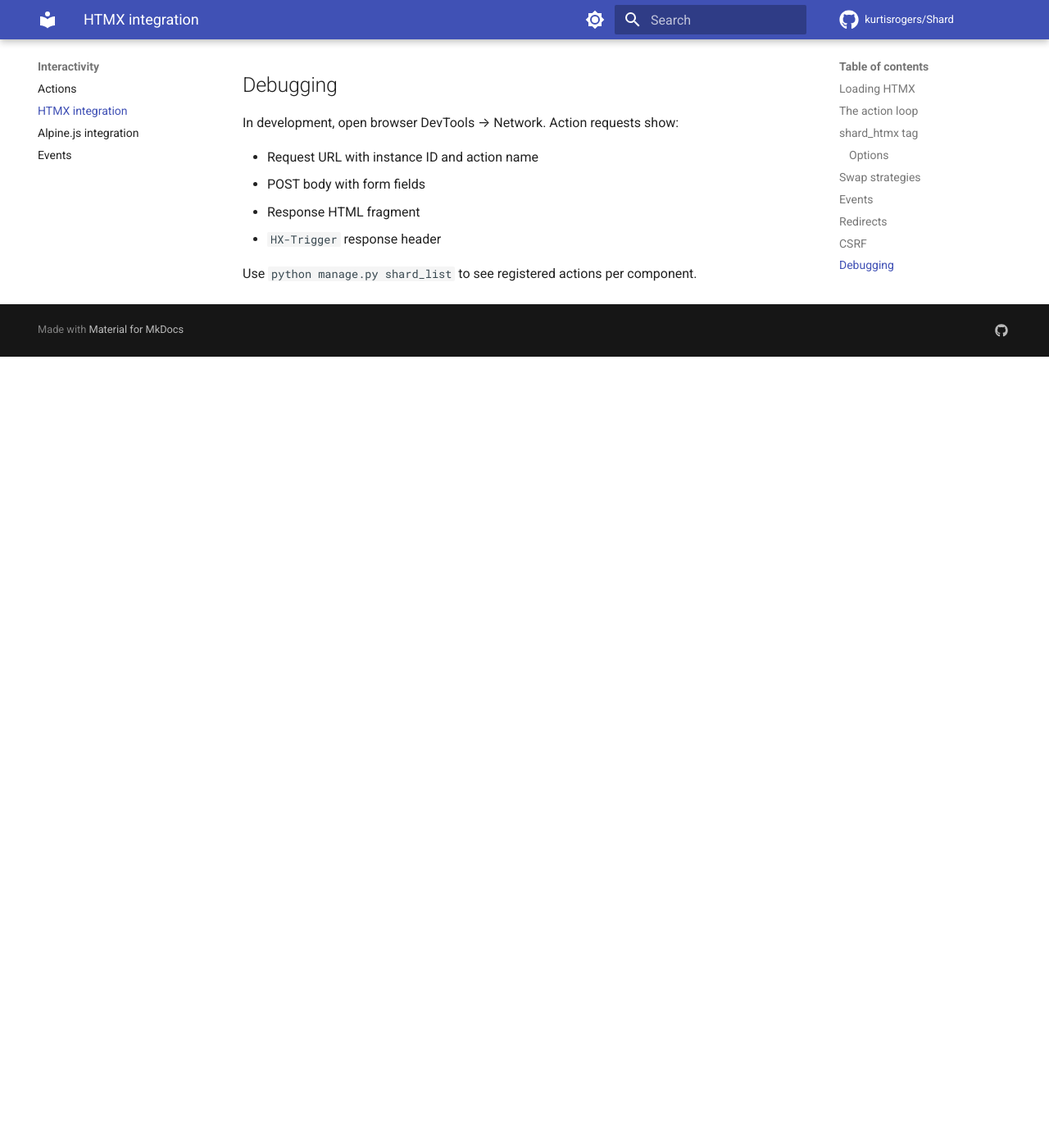
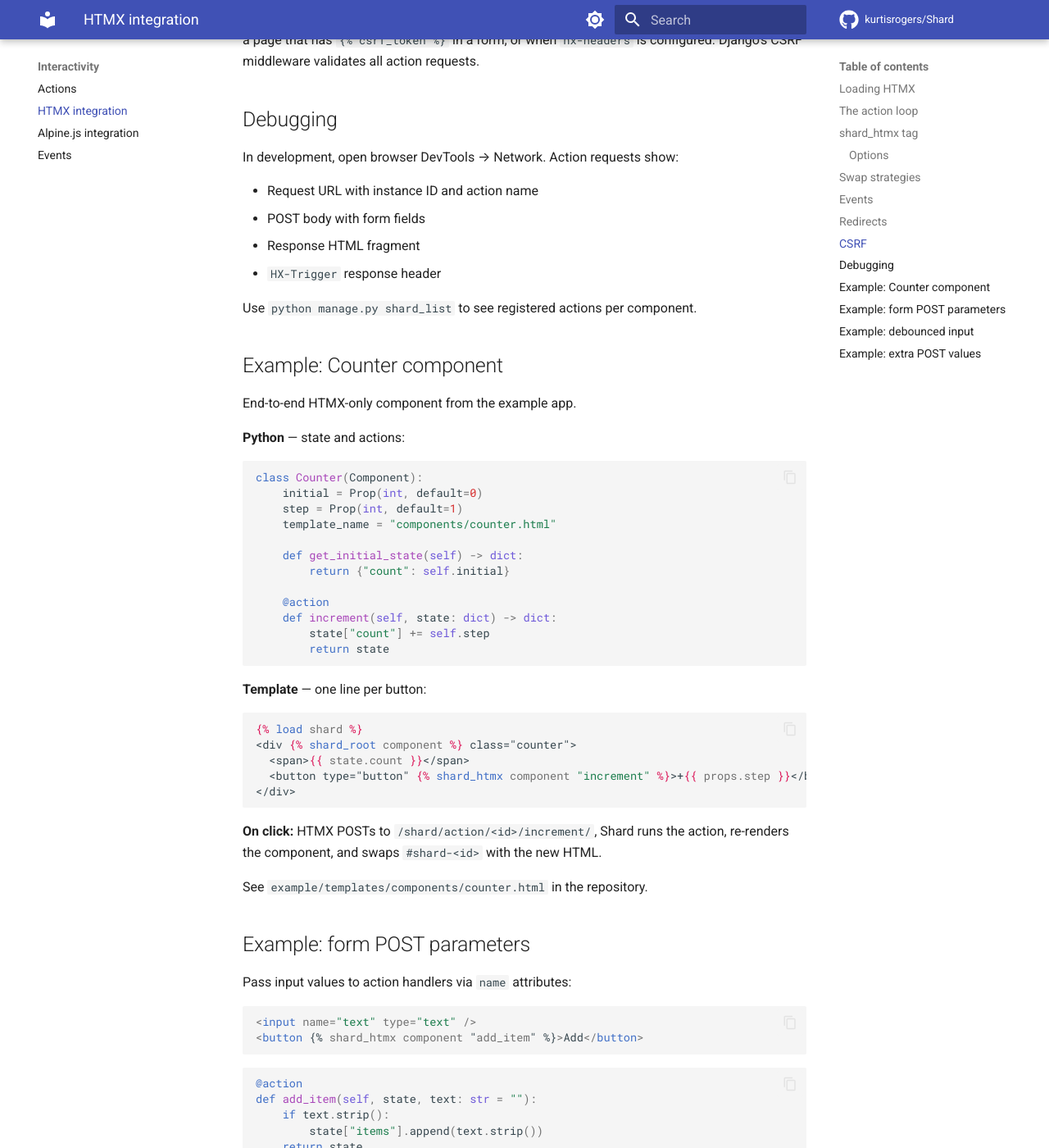
Before and after one commit to kurtisrogers/Shard, an MkDocs documentation site: the page built from docs/interactivity/htmx.md, in a window 1280 px wide and 1400 px high, scrolled down 2630 px. Shown: the whole window at 82% size. Built offline with MkDocs 1.6.1 and Material for MkDocs 9.7.7, drawn with Linux system fonts in a browser that asks for light colours; comment, search, counter and statistics services are not loaded; before the commit the page ends 3065 px from its top, so only the background shows below that; some of the changed text lies outside the part shown.

Commit message:
Docs: add HTMX and Alpine developer guide with examples
New guides/htmx-and-alpine.md with end-to-end Counter and TodoList
walkthroughs, common patterns, and debugging tips. Expand htmx.md and
alpine.md with focused examples and cross-links.

Co-authored-by: Kurtis Rogers <kurtmcmurt@gmail.com>

````diff
--- /dev/null
+++ b/docs/guides/htmx-and-alpine.md
@@ -0,0 +1,391 @@
+# Working with HTMX and Alpine
+
+Shard uses **HTMX** for server-driven updates and **Alpine.js** for client-side UI that does not need a round-trip. Both are bundled as static files — no npm, no build step.
+
+This guide walks through how developers actually build interactive components: the workflow, when to reach for each tool, and full examples from the repository.
+
+## Mental model
+
+```
+┌─────────────────────────────────────────────────────────────┐
+│  Page template                                              │
+│  {% shard_scripts alpine=True %}   ← load once per page     │
+│  {% component Counter %}{% endcomponent %}                  │
+└─────────────────────────────────────────────────────────────┘
+                              │
+                              ▼
+┌─────────────────────────────────────────────────────────────┐
+│  Component template                                         │
+│  {% shard_root component %}        ← HTMX swap target       │
+│  {% shard_htmx component "increment" %}  ← POST to server   │
+│  {% shard_alpine component %}      ← optional client state  │
+└─────────────────────────────────────────────────────────────┘
+                              │
+              User click ─────┴─────► POST /shard/action/<id>/<action>/
+                                            │
+                                            ▼
+                              @action method updates state
+                                            │
+                                            ▼
+                              Component re-rendered → HTML fragment
+                                            │
+                                            ▼
+                              HTMX swaps fragment into DOM
+```
+
+**HTMX** owns persistence: counters, lists, form saves, validation. The server is the source of truth.
+
+**Alpine** owns ephemeral UI: open/closed panels, focus rings, transitions, disabling a button while typing. It resets on full page reload unless you mirror values in server state.
+
+See also: [Actions](../interactivity/actions.md), [HTMX](../interactivity/htmx.md), [Alpine](../interactivity/alpine.md), [Events](../interactivity/events.md).
+
+## Page setup
+
+Load scripts once in your page layout. Pass `alpine=True` when any component on the page uses `{% shard_alpine %}`:
+
+```django
+{% load shard %}
+{% shard_scripts alpine=True %}
+```
+
+The example app does this in `example/templates/home.html`. Without Alpine on the page, `x-data` directives are inert.
+
+| Script | Purpose |
+| ------ | ------- |
+| `htmx.min.js` | POST actions, swap HTML fragments |
+| `alpine.min.js` | `x-data`, `x-show`, `@click`, etc. |
+| `shard.js` | Adds `shard=1` to HTMX requests (framework marker) |
+
+## Workflow: building an HTMX-only component
+
+Use HTMX alone when every interaction should update server state and re-render the component.
+
+### 1. Define state and actions in Python
+
+```python
+# example/components.py
+from shard import Component, Prop, action, computed, emits
+
+class Counter(Component):
+    initial = Prop(int, default=0)
+    step = Prop(int, default=1)
+    template_name = "components/counter.html"
+
+    def get_initial_state(self) -> dict:
+        return {"count": self.initial}
+
+    @computed
+    def label(self) -> str:
+        return f"Current count is {self.state['count']}"
+
+    @emits("counter:changed")
+    @action
+    def increment(self, state: dict) -> dict:
+        state["count"] += self.step
+        return state
+
+    @emits("counter:changed")
+    @action
+    def decrement(self, state: dict) -> dict:
+        state["count"] -= self.step
+        return state
+```
+
+### 2. Wire buttons in the template
+
+```django
+{# example/templates/components/counter.html #}
+{% load shard %}
+<div {% shard_root component %} class="counter">
+  <p class="counter__value">
+    <strong>Count:</strong>
+    <span>{{ state.count }}</span>
+  </p>
+  <p class="counter__label"><small>{{ computed.label }}</small></p>
+  <div class="counter__actions">
+    <button type="button" class="counter__btn" {% shard_htmx component "increment" %}>
+      +{{ props.step }}
+    </button>
+    <button type="button" class="counter__btn" {% shard_htmx component "decrement" %}>
+      -{{ props.step }}
+    </button>
+  </div>
+</div>
+```
+
+### 3. What happens on click
+
+`{% shard_htmx component "increment" %}` expands to:
+
+```html
+hx-post="/shard/action/<instance_id>/increment/"
+hx-target="#shard-<instance_id>"
+hx-swap="outerHTML"
+```
+
+HTMX POSTs to Shard, the `increment` action runs, state is saved, the component re-renders, and HTMX replaces the entire `#shard-<id>` element with the new HTML. The count in the response always matches server state.
+
+### 4. Mount on a page
+
+```django
+{% component Card title="Counter" %}
+  {% component Counter initial=3 step=2 %}{% endcomponent %}
+{% endcomponent %}
+```
+
+Or from a view with `mount(Counter, props={"initial": 3})`.
+
+### 5. Listen for events (optional)
+
+`@emits("counter:changed")` adds that event to the `HX-Trigger` response header. Other components or page scripts can react:
+
+```javascript
+document.body.addEventListener("counter:changed", () => {
+  console.log("Counter updated");
+});
+```
+
+## Workflow: combining Alpine and HTMX
+
+Use both when you need **immediate client feedback** and **server persistence** in the same component. The example `TodoList` is the canonical pattern.
+
+### 1. Split server state and client state
+
+```python
+class TodoList(Component):
+    placeholder = Prop(str, default="Add a task...")
+    template_name = "components/todo_list.html"
+
+    def get_initial_state(self) -> dict:
+        return {"items": [], "draft": ""}  # persisted on server
+
+    def get_client_state(self) -> dict:
+        return {"focused": False}  # Alpine only; resets on full reload
+
+    @action
+    def add_item(self, state: dict, text: str = "") -> ActionResult:
+        value = (text or state.get("draft", "")).strip()
+        if value:
+            state.setdefault("items", []).append(value)
+            state["draft"] = ""
+            return ActionResult.with_events(state, **{"todo:added": {"item": value}})
+        return ActionResult(state=state)
+
+    @action
+    def set_draft(self, state: dict, draft: str = "") -> dict:
+        state["draft"] = draft
+        return state
+
+    @action
+    def remove_item(self, state: dict, index: str = "0") -> dict:
+        ...
+```
+
+| Data | Where | Updated by |
+| ---- | ----- | ---------- |
+| `items`, `draft` | `state` (server) | `@action` methods |
+| `focused` | `get_client_state()` (client) | Alpine `@focus` / `@blur` |
+
+### 2. Template: Alpine on the root, HTMX on controls
+
+```django
+{# example/templates/components/todo_list.html #}
+{% load shard %}
+<div {% shard_root component %} class="todo" {% shard_alpine component %}>
+  <form
+    class="todo__form"
+    {% shard_htmx component "add_item" %}
+    @submit.prevent="$el.requestSubmit()"
+  >
+    <input
+      class="todo__input"
+      type="text"
+      name="text"
+      placeholder="{{ props.placeholder }}"
+      value="{{ state.draft }}"
+      {% shard_htmx component "set_draft" trigger="keyup changed delay:300ms" %}
+      @focus="focused = true"
+      @blur="focused = false"
+    />
+    <button class="todo__submit" type="submit">Add</button>
+  </form>
+
+  {% if state.items %}
+    <ul class="todo__items">
+      {% for item in state.items %}
+        <li class="todo__item">
+          <span>{{ item }}</span>
+          <button
+            type="button"
+            class="todo__remove"
+            {% shard_htmx component "remove_item" index=forloop.counter0 %}
+          >
+            Remove
+          </button>
+        </li>
+      {% endfor %}
+    </ul>
+  {% else %}
+    <p class="todo__empty"><em>No tasks yet.</em></p>
+  {% endif %}
+</div>
+```
+
+Key techniques in this template:
+
+| Technique | Why |
+| --------- | --- |
+| `{% shard_alpine component %}` on root | Seeds `x-data='{"focused": false}'` from `get_client_state()` |
+| `{% shard_htmx component "add_item" %}` on `<form>` | Submit POSTs `text` field to `add_item` |
+| `@submit.prevent="$el.requestSubmit()"` | Alpine prevents full navigation; HTMX handles the POST |
+| `{% shard_htmx ... trigger="keyup changed delay:300ms" %}` on input | Debounced draft sync to server without submitting |
+| `name="text"` on input | Becomes `text=` keyword arg in `add_item(self, state, text=...)` |
+| `index=forloop.counter0` on remove button | Passed as `index=` to `remove_item` via `hx-vals` |
+
+### 3. Debounced server sync
+
+The draft input fires `set_draft` on keyup (300 ms debounce). Server state stays in sync if the user navigates away mid-edit, while Alpine handles focus styling without a round-trip:
+
+```html
+<input
+  {% shard_htmx component "set_draft" trigger="keyup changed delay:300ms" %}
+  @focus="focused = true"
+  @blur="focused = false"
+/>
+```
+
+You could also use `:class="{ 'is-focused': focused }"` for visual feedback driven by Alpine.
+
+## When to use HTMX vs Alpine
+
+| Task | Tool | Example |
+| ---- | ---- | ------- |
+| Increment a counter | HTMX | `Counter.increment` |
+| Persist a todo list | HTMX | `TodoList.add_item` |
+| Sync draft text to server | HTMX (debounced) | `TodoList.set_draft` |
+| Track input focus | Alpine | `focused` in `get_client_state()` |
+| Toggle a dropdown open | Alpine | `open = !open` |
+| Animate panel enter/leave | Alpine | `x-show` + `x-transition` |
+| Save form to database | HTMX | `@action` + `ActionResult` |
+| Navigate after save | HTMX | `ActionResult(redirect="/done/")` |
+
+**Rule of thumb:** if it must survive a component re-render or page refresh, put it in server `state`. If it is purely visual and ephemeral, use Alpine.
+
+## Common patterns
+
+### POST form fields to an action
+
+Any `name` attribute in the request becomes a keyword argument:
+
+```html
+<input name="email" type="email" />
+<button {% shard_htmx component "subscribe" %}>Subscribe</button>
+```
+
+```python
+@action
+def subscribe(self, state, email: str = ""):
+    state["email"] = email.strip()
+    return state
+```
+
+### Pass extra values without a form field
+
+```html
+<button {% shard_htmx component "remove_item" index=forloop.counter0 %}>Remove</button>
+```
+
+Renders `hx-vals='{"index": 0}'` alongside the POST.
+
+### Manual HTMX attributes
+
+`shard_htmx` is sugar. Equivalent manual markup:
+
+```html
+<button
+  hx-post="{{ shard_actions.increment }}"
+  hx-target="#shard-{{ shard_id }}"
+  hx-swap="outerHTML"
+>
+  +
+</button>
+```
+
+Use manual attributes when you need custom targets or swap strategies not covered by the tag.
+
+### Partial updates (`innerHTML` swap)
+
+Default `outerHTML` replaces the whole component including scoped styles on first load. For large components, target an inner region:
+
+```html
+<div {% shard_root component %}>
+  <header>...</header>
+  <div id="results-{{ shard_id }}">{{ state.results_html|safe }}</div>
+</div>
+
+<button {% shard_htmx component "search" target="#results-{{ shard_id }}" swap="innerHTML" %}>
+  Search
+</button>
+```
+
+### Alpine dropdown (client-only)
+
+No HTMX needed when nothing is persisted:
+
+```python
+class Dropdown(Component):
+    template_name = "components/dropdown.html"
+
+    def get_client_state(self) -> dict:
+        return {"open": False}
+```
+
+```django
+{% load shard %}
+<div {% shard_root component %} {% shard_alpine component %} class="dropdown">
+  <button type="button" @click="open = !open" :aria-expanded="open">
+    Menu
+  </button>
+  <div x-show="open" x-transition @click.outside="open = false">
+    {{ slots.default|safe }}
+  </div>
+</div>
+```
+
+### React to another component's event in Alpine
+
+```html
+<div
+  {% shard_alpine component %}
+  @todo:added.window="focused = false"
+></div>
+```
+
+`@emits` / `ActionResult` events are fired on `document` via HTMX's `HX-Trigger` header.
+
+## Debugging
+
+1. **Network tab** — action requests go to `/shard/action/<instance_id>/<action_name>/`. Check POST body, response HTML, and `HX-Trigger` header.
+2. **`python manage.py shard_list`** — lists registered components and their actions.
+3. **Missing swap** — ensure `{% shard_root component %}` is on the element HTMX targets (`#shard-<id>` by default).
+4. **Alpine not working** — confirm `{% shard_scripts alpine=True %}` is on the page.
+5. **CSRF errors** — include `{% csrf_token %}` somewhere on the page (Django convention).
+6. **State 404** — instance expired or cache cleared; remount the component.
+
+## Try the examples
+
+```bash
+pip install -e ".[dev]"
+cd example
+python manage.py runserver
+```
+
+- http://127.0.0.1:8000/ — `Counter` (HTMX) and `TodoList` (Alpine + HTMX)
+- http://127.0.0.1:8000/dynamic/ — view-data layout with HTMX toolbar actions
+
+Source files:
+
+| Component | Python | Template |
+| --------- | ------ | -------- |
+| Counter | `example/components.py` | `example/templates/components/counter.html` |
+| TodoList | `example/components.py` | `example/templates/components/todo_list.html` |
--- a/docs/interactivity/alpine.md
+++ b/docs/interactivity/alpine.md
@@ -1,6 +1,8 @@
 # Alpine.js integration
 
 Alpine.js is bundled for client-side interactivity that doesn't need a server round-trip.
+
+For a full walkthrough with examples, see [Working with HTMX and Alpine](../guides/htmx-and-alpine.md).
 
 ## When to use Alpine
 
@@ -89,6 +91,66 @@ document.body.addEventListener("shard:action-complete", () => {
 
 All scripts use `defer`, so order is preserved and DOM is ready.
 
+## Example: client-only dropdown
+
+Alpine handles open/close with no server round-trip:
+
+```python
+class Dropdown(Component):
+    template_name = "components/dropdown.html"
+
+    def get_client_state(self) -> dict:
+        return {"open": False}
+```
+
+```django
+{% load shard %}
+<div {% shard_root component %} {% shard_alpine component %}>
+  <button type="button" @click="open = !open">Menu</button>
+  <div x-show="open" x-transition @click.outside="open = false">
+    {{ slots.default|safe }}
+  </div>
+</div>
+```
+
+`{% shard_alpine component %}` outputs `x-data='{"open": false}'` from `get_client_state()`.
+
+## Example: TodoList (Alpine + HTMX together)
+
+The example app combines both tools on one root element:
+
+```django
+<div {% shard_root component %} {% shard_alpine component %}>
+  <form {% shard_htmx component "add_item" %} @submit.prevent="$el.requestSubmit()">
+    <input
+      name="text"
+      {% shard_htmx component "set_draft" trigger="keyup changed delay:300ms" %}
+      @focus="focused = true"
+      @blur="focused = false"
+    />
+    <button type="submit">Add</button>
+  </form>
+</div>
+```
+
+| Layer | Responsibility |
+| ----- | -------------- |
+| Alpine (`focused`) | Immediate focus UI |
+| HTMX (`set_draft`) | Debounced sync of draft text to server |
+| HTMX (`add_item`) | Persist new item on submit |
+
+Full walkthrough: [Working with HTMX and Alpine](../guides/htmx-and-alpine.md#workflow-combining-alpine-and-htmx). Source: `example/templates/components/todo_list.html`.
+
+## Example: listening for HTMX events
+
+When another component's action fires `@emits("todo:added")`, react in Alpine:
+
+```html
+<div {% shard_alpine component %} @todo:added.window="focused = false"></div>
+```
+
+The `.window` modifier listens for events HTMX dispatches on `document`.
+
 ## No build step
 
 Alpine is included as a static file. You write directives directly in Django templates. No `x-data` compilation or component registration on the client.
--- a/docs/interactivity/htmx.md
+++ b/docs/interactivity/htmx.md
@@ -1,6 +1,8 @@
 # HTMX integration
 
 Shard is built around HTMX for server-driven UI updates. HTMX is bundled — no CDN or npm install needed.
+
+For a full walkthrough with examples, see [Working with HTMX and Alpine](../guides/htmx-and-alpine.md).
 
 ## Loading HTMX
 
@@ -116,3 +118,84 @@ In development, open browser DevTools → Network. Action requests show:
 - `HX-Trigger` response header
 
 Use `python manage.py shard_list` to see registered actions per component.
+
+## Example: Counter component
+
+End-to-end HTMX-only component from the example app.
+
+**Python** — state and actions:
+
+```python
+class Counter(Component):
+    initial = Prop(int, default=0)
+    step = Prop(int, default=1)
+    template_name = "components/counter.html"
+
+    def get_initial_state(self) -> dict:
+        return {"count": self.initial}
+
+    @action
+    def increment(self, state: dict) -> dict:
+        state["count"] += self.step
+        return state
+```
+
+**Template** — one line per button:
+
+```django
+{% load shard %}
+<div {% shard_root component %} class="counter">
+  <span>{{ state.count }}</span>
+  <button type="button" {% shard_htmx component "increment" %}>+{{ props.step }}</button>
+</div>
+```
+
+**On click:** HTMX POSTs to `/shard/action/<id>/increment/`, Shard runs the action, re-renders the component, and swaps `#shard-<id>` with the new HTML.
+
+See `example/templates/components/counter.html` in the repository.
+
+## Example: form POST parameters
+
+Pass input values to action handlers via `name` attributes:
+
+```html
+<input name="text" type="text" />
+<button {% shard_htmx component "add_item" %}>Add</button>
+```
+
+```python
+@action
+def add_item(self, state, text: str = ""):
+    if text.strip():
+        state["items"].append(text.strip())
+    return state
+```
+
+## Example: debounced input
+
+Sync server state on keyup without submitting a form:
+
+```html
+<input
+  name="draft"
+  value="{{ state.draft }}"
+  {% shard_htmx component "set_draft" trigger="keyup changed delay:300ms" %}
+/>
+```
+
+Used in `TodoList` — see [Working with HTMX and Alpine](../guides/htmx-and-alpine.md#workflow-combining-alpine-and-htmx).
+
+## Example: extra POST values
+
+Pass values that are not form fields:
+
+```html
+<button {% shard_htmx component "remove_item" index=forloop.counter0 %}>Remove</button>
+```
+
+```python
+@action
+def remove_item(self, state, index: str = "0"):
+    state["items"].pop(int(index))
+    return state
+```
--- a/mkdocs.yml
+++ b/mkdocs.yml
@@ -67,6 +67,7 @@ nav:
       - interactivity/alpine.md
       - interactivity/events.md
   - Guides:
+      - guides/htmx-and-alpine.md
       - guides/composition.md
       - guides/view-data.md
       - guides/computed-values.md
````
Also changed, not shown: README.md (+2 -0 lines), docs/examples.md (+5 -1 lines), docs/index.md (+1 -0 lines), docs/interactivity/actions.md (+2 -0 lines).
